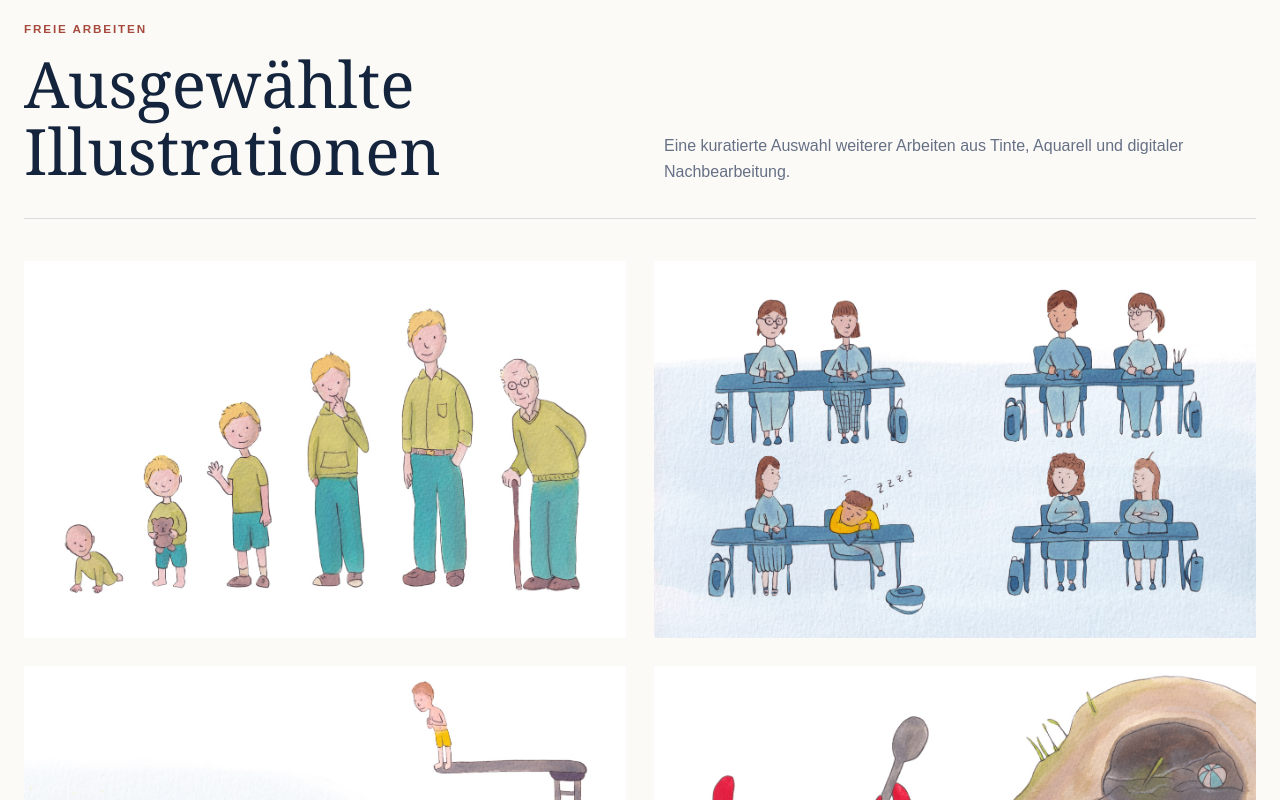
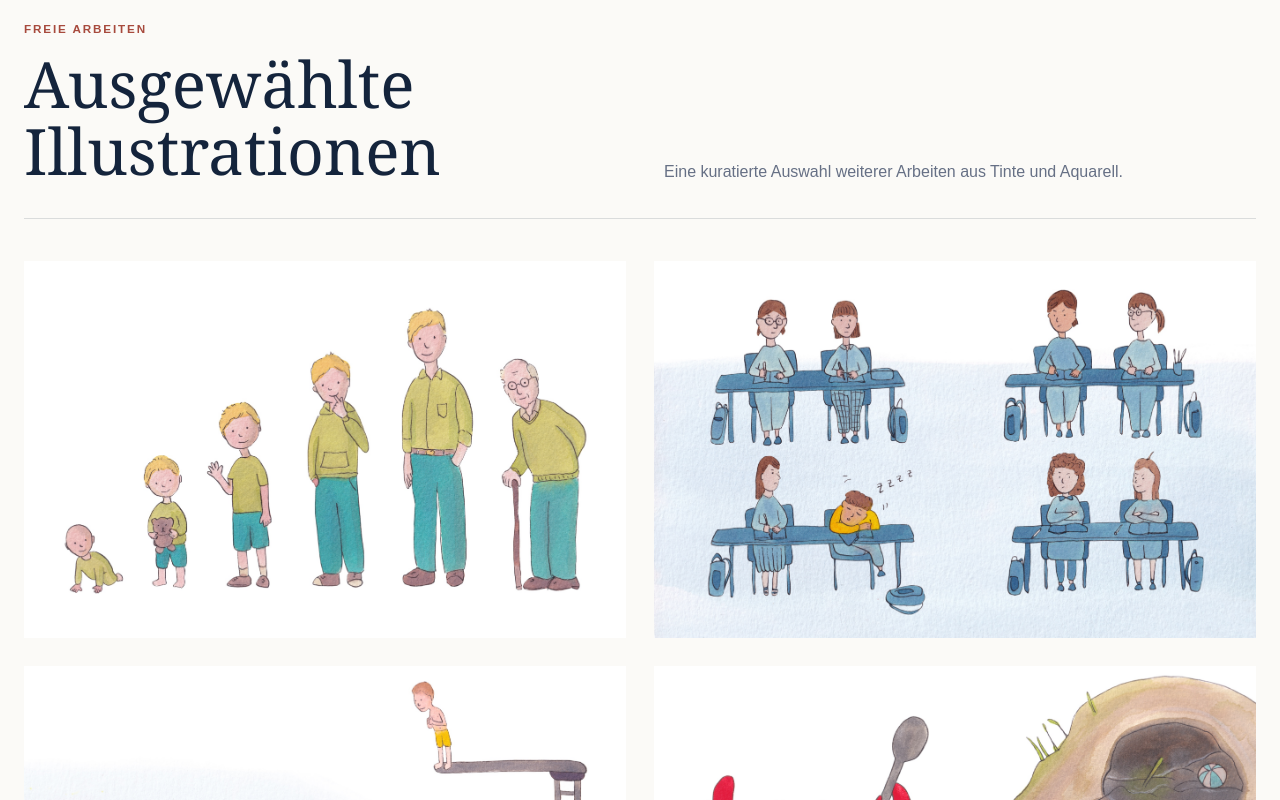
Before and after one commit to renagryga/renaquarel-portfolio-test, a Next.js app: page / in a window 1280 px wide. Shown: the part 3560-4360 px from the top of the page. Built offline with nearby package versions, Linux system fonts and the light colour scheme.

Commit message:
Update PortfolioGallery.tsx

```diff
--- a/components/PortfolioGallery.tsx
+++ b/components/PortfolioGallery.tsx
@@ -1,5 +1,5 @@
 "use client";
 import {useEffect,useState} from "react";
 type Img={src:string;alt:string};
-const projects=[{id:"der-leere-platz",title:"Der leere Platz",subtitle:"Bilderbuchprojekt",description:"Eine einfühlsame Geschichte über Einsamkeit, Zugehörigkeit und den Mut, aufeinander zuzugehen.",images:[1,2,3,4].map(n=>({src:`images/der-leere-platz/0${n}.JPG`,alt:`Der leere Platz – Illustration ${n}`}))},{id:"storchingo",title:"Storchingo",subtitle:"Bilderbuchprojekt",description:"Eine Geschichte über Anderssein, Identität und den Wunsch, dazuzugehören.",images:[1,2,3,4].map(n=>({src:`images/storchingo/0${n}.JPG`,alt:`Storchingo – Illustration ${n}`}))},{id:"ausgewaehlte-illustrationen",title:"Ausgewählte Illustrationen",subtitle:"Freie Arbeiten",description:"Eine kuratierte Auswahl weiterer Arbeiten aus Tinte, Aquarell und digitaler Nachbearbeitung.",images:[1,2,3,4,5,6].map(n=>({src:`images/ausgewaehlte-illustrationen/0${n}.JPG`,alt:`Ausgewählte Illustration ${n}`}))}];
+const projects=[{id:"der-leere-platz",title:"Der leere Platz",subtitle:"Bilderbuchprojekt",description:"Eine einfühlsame Geschichte über Einsamkeit, Zugehörigkeit und den Mut, aufeinander zuzugehen.",images:[1,2,3,4].map(n=>({src:`images/der-leere-platz/0${n}.JPG`,alt:`Der leere Platz – Illustration ${n}`}))},{id:"storchingo",title:"Storchingo",subtitle:"Bilderbuchprojekt",description:"Eine Geschichte über Anderssein, Identität und den Wunsch, dazuzugehören.",images:[1,2,3,4].map(n=>({src:`images/storchingo/0${n}.JPG`,alt:`Storchingo – Illustration ${n}`}))},{id:"ausgewaehlte-illustrationen",title:"Ausgewählte Illustrationen",subtitle:"Freie Arbeiten",description:"Eine kuratierte Auswahl weiterer Arbeiten aus Tinte und Aquarell.",images:[1,2,3,4,5].map(n=>({src:`images/ausgewaehlte-illustrationen/0${n}.JPG`,alt:`Ausgewählte Illustration ${n}`}))}];
 export default function PortfolioGallery(){const[active,setActive]=useState<Img|null>(null);useEffect(()=>{const f=(e:KeyboardEvent)=>{if(e.key==="Escape")setActive(null)};window.addEventListener("keydown",f);return()=>window.removeEventListener("keydown",f)},[]);return <section id="portfolio" className="portfolio"><div className="portfolioIntro"><p className="sectionLabel">Portfolio</p><h2>Ausgewählte Bilderbucharbeiten</h2></div>{projects.map(p=><article className="project" id={p.id} key={p.id}><div className="projectHeading"><div><p className="sectionLabel">{p.subtitle}</p><h3>{p.title}</h3></div><p>{p.description}</p></div><div className="imageGrid">{p.images.map((im,i)=><button className="imageButton" key={im.src} onClick={()=>setActive(im)}><img src={im.src} alt={im.alt} loading={i>1?"lazy":"eager"}/></button>)}</div></article>)}{active&&<div className="lightbox" role="dialog" aria-modal="true" onClick={()=>setActive(null)}><button className="closeButton" onClick={()=>setActive(null)}>×</button><img src={active.src} alt={active.alt} onClick={e=>e.stopPropagation()}/></div>}</section>}
```
